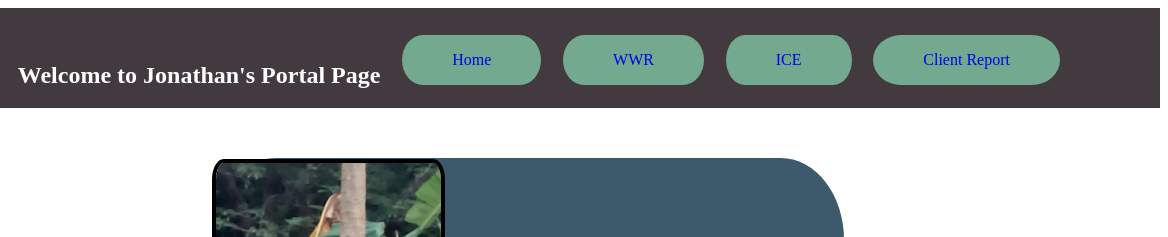
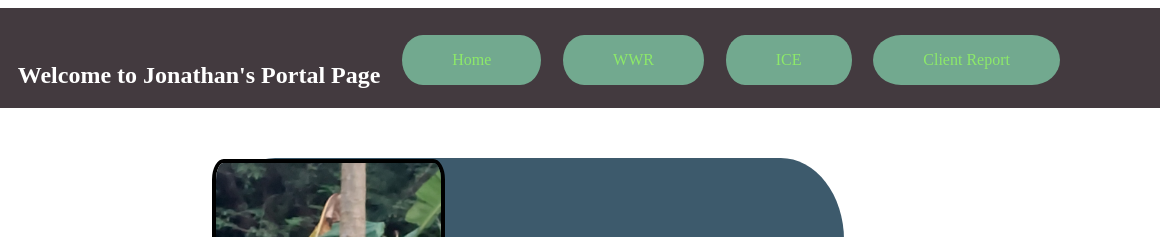
Before and after one commit to Darkcoding514/wdd130, a plain HTML site: page index.html in a window 1280 px wide. Shown: the top 237 px of the page, 112-1280 px from the left. Drawn offline with Linux system fonts and the light colour scheme.

Commit message:
default link color fixed

```diff
--- a/styles/portalstyles.css
+++ b/styles/portalstyles.css
@@ -48,6 +48,7 @@ footer {
     text-decoration: none;
     /* color: #FFEBE7; */
     transition: background-color 0.2s ease-in; /* transitions any changes to background color*/
+    color: #8DE969;
 }
 .button:visited { color:#8DE969 }
 .button:hover {
```
